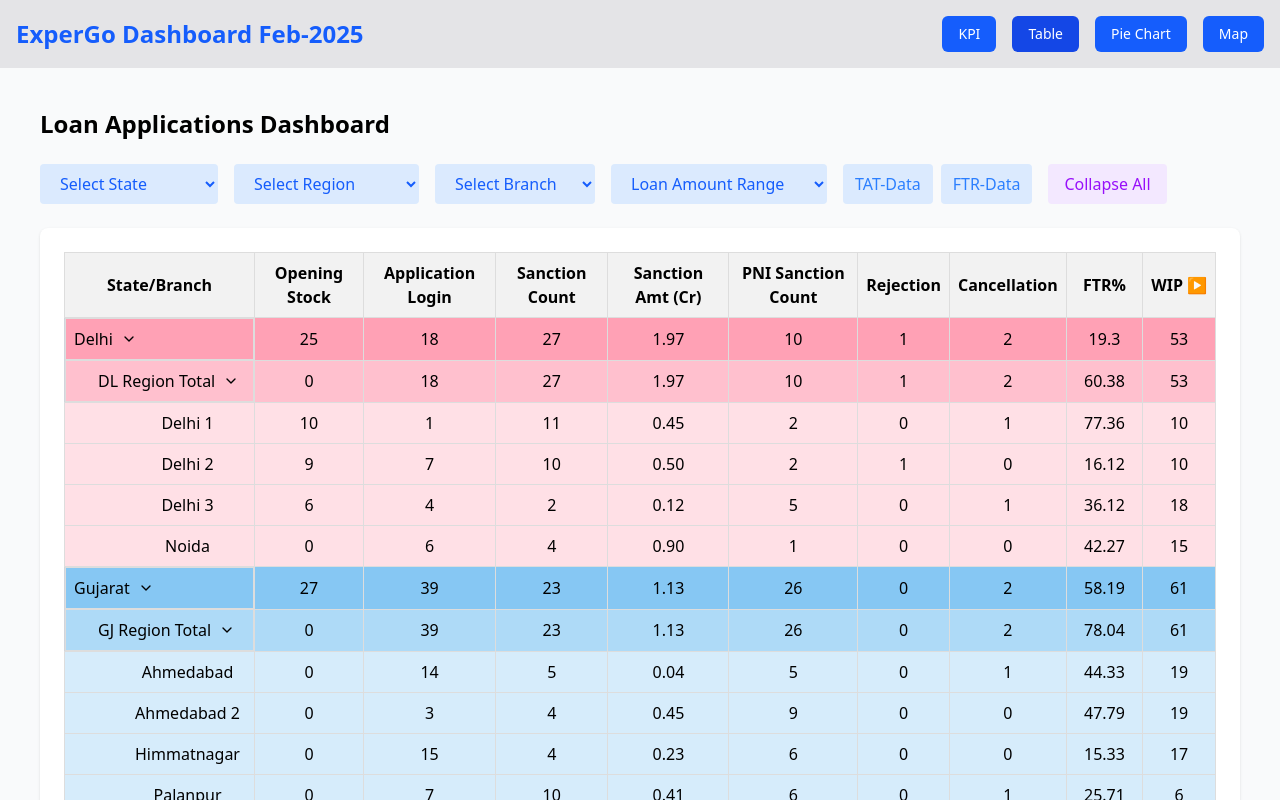
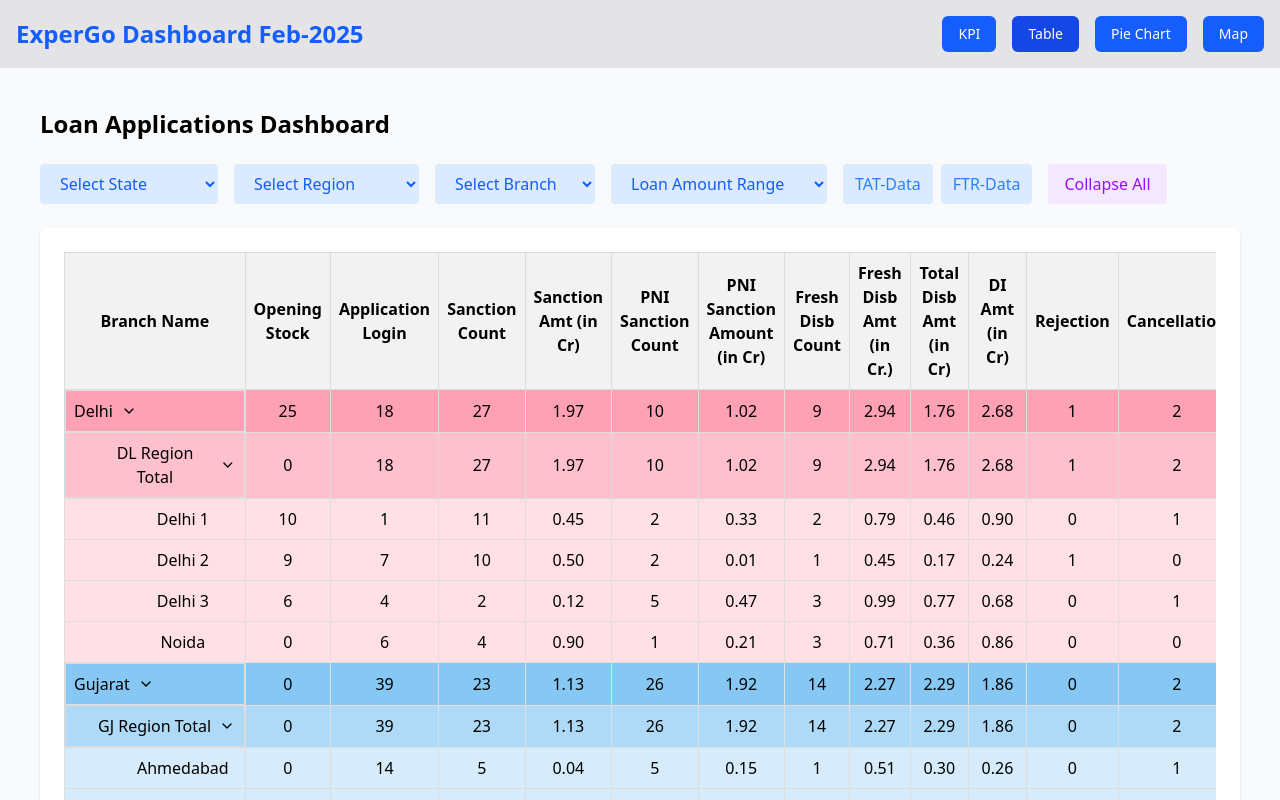
Before and after one commit to Amritesh-Bhardwaj/ExperGO-1, a Next.js app: page /table in a window 1280 px wide. Both pictures are taken after a click on the button "Expand All". Shown: the top 800 px of the page. Built offline with nearby package versions, Linux system fonts and the light colour scheme.

Commit message:
added new columns and fixed filter

```diff
--- a/src/app/(dashboard)/table/page.tsx
+++ b/src/app/(dashboard)/table/page.tsx
@@ -361,10 +361,22 @@ export default function TablePage() {
           options={tableData.tableData
             .filter((s) => !selectedState || s.id === selectedState)
             .flatMap((s) => s.regions.map((r) => ({ id: r.id, name: r.name })))}
-          onChange={(e) => {
-            setSelectedRegion(e.target.value);
-            setSelectedBranch(""); // Clear branch when region changes
-          }}
+            onChange={(e) => {
+              const regionId = e.target.value;
+              setSelectedRegion(regionId);
+              if(regionId) {
+                // Find which state this region belongs to
+                const stateWithRegion = tableData.tableData.find(state =>
+                  state.regions.some(r => r.id === regionId)
+                );
+
+                if (stateWithRegion) {
+                  setSelectedState(stateWithRegion.id);
+                }
+              }
+              setSelectedBranch("");
+            }}
+
         />
 
         <FilterDropdown
@@ -380,7 +392,19 @@ export default function TablePage() {
                 )
             )}
 
-          onChange={(e) => setSelectedBranch(e.target.value)}
+            onChange={(e) => {
+              const branchId = e.target.value;
+              setSelectedBranch(branchId);
+
+              // Auto-update the state and region filters
+              if (branchId) {
+                const branch = allBranches.find(b => b.id === branchId);
+                if (branch) {
+                  setSelectedState(branch.stateId);
+                  setSelectedRegion(branch.regionId);
+                }
+              }
+            }}
         />
 
         <FilterDropdown
--- a/src/app/components/TableComponent.tsx
+++ b/src/app/components/TableComponent.tsx
@@ -429,12 +429,10 @@ const TableComponent = ({
   setExpandedRegions,
   csvData,
 }: TableComponentProps) => {
-  // Add state for Delhi popup
+
   const [showDelhiPopup, setShowDelhiPopup] = useState(false);
-  // Add state to track visibility of workflow columns
   const [showWorkflowColumns, setShowWorkflowColumns] = useState(false);
 
-  // Add this inside the TableComponent function
   const countFilteredApplications = (
     name: string,
     type: "state" | "region" | "branch"
@@ -443,19 +441,18 @@ const TableComponent = ({
 
     return csvData.filter((item) => {
       if (type === "state") {
-        // Count applications where the State matches (case-insensitive)
         return item.State.toLowerCase().includes(name.toLowerCase());
-      } else if (type === "region") {
-        // Count applications where the Branch Name includes the region name
+      }
+      else if (type === "region") {
         return item["Branch Name"].toLowerCase().includes(name.toLowerCase());
-      } else if (type === "branch") {
-        // Count applications where the Branch Name exactly matches the branch
+      }
+      else if (type === "branch") {
         return item["Branch Name"].toLowerCase() === name.toLowerCase();
       }
       return false;
     }).length;
   };
-
+  console.log("Data > ", data.tableData);
   // Find Delhi state and extract its data
   const delhiState = data.tableData.find(
     (state) =>
@@ -554,7 +551,7 @@ const TableComponent = ({
     },
     Uttarakhand: {
       bg: "rgba(180, 140, 100, 0.6)",
-    hover: "rgba(180, 140, 100, 0.7)",
+      hover: "rgba(180, 140, 100, 0.7)",
     },
   };
 
@@ -590,24 +587,23 @@ const TableComponent = ({
       <table className="min-w-full bg-white border border-gray-300">
         <thead>
           <tr className="bg-gray-200 text-center">
-            <th className="py-2 px-4 border-b">State/Branch</th>
+            <th className="py-2 px-4 border-b">Branch Name</th>
             <th className="py-2 px-4 border-b">Opening Stock</th>
             <th className="py-2 px-4 border-b">Application Login</th>
             <th className="py-2 px-4 border-b">Sanction Count</th>
-            <th className="py-2 px-4 border-b">Sanction Amt (Cr)</th>
+            <th className="py-2 px-4 border-b">Sanction Amt (in Cr)</th>
             <th className="py-2 px-4 border-b">PNI Sanction Count</th>
+            <th className="py-2 px-4 border-b">PNI Sanction Amount (in Cr)</th>
+            <th className="py-2 px-4 border-b">Fresh Disb Count</th>
+            <th className="py-2 px-4 border-b">Fresh Disb Amt (in Cr.)</th>
+            <th className="py-2 px-4 border-b">Total Disb Amt (in Cr)</th>
+            <th className="py-2 px-4 border-b">DI Amt (in Cr)</th>
             <th className="py-2 px-4 border-b">Rejection</th>
             <th className="py-2 px-4 border-b">Cancellation</th>
             <th className="py-2 px-4 border-b">FTR%</th>
-            <th
-              className="py-2 px-4 border-b cursor-pointer hover:bg-gray-300 relative"
-              onClick={toggleWorkflowColumns}
-              title={
-                showWorkflowColumns
-                  ? "Click to hide workflow details"
-                  : "Click to show workflow details"
-              }
-            >
+            <th className="py-2 px-4 border-b cursor-pointer hover:bg-gray-300 relative"
+                onClick={toggleWorkflowColumns}
+                title={showWorkflowColumns ? "Click to hide workflow details" : "Click to show workflow details"}>
               WIP
               <span className="ml-1 text-blue-600">
                 {showWorkflowColumns ? "▼" : "▶"}
@@ -615,23 +611,16 @@ const TableComponent = ({
             </th>
             {showWorkflowColumns && (
               <>
-                <th className="py-2 px-4 border-b bg-blue-50">
-                  Pending for allocation by CPA
-                </th>
+                <th className="py-2 px-4 border-b bg-blue-50">Pending for allocation by CPA</th>
                 <th className="py-2 px-4 border-b bg-blue-50">WIP-CPA</th>
-                <th className="py-2 px-4 border-b bg-blue-50">
-                  Sales Tray (Login Acceptance)
-                </th>
-                <th className="py-2 px-4 border-b bg-blue-50">
-                  Credit Pending (DDE & Reco Stage)
-                </th>
-                <th className="py-2 px-4 border-b bg-blue-50">
-                  Sales Tray (DDE & RECO)
-                </th>
+                <th className="py-2 px-4 border-b bg-blue-50">Sales Tray (Login Acceptance)</th>
+                <th className="py-2 px-4 border-b bg-blue-50">Credit Pending (DDE & Reco Stage)</th>
+                <th className="py-2 px-4 border-b bg-blue-50">Sales Tray (DDE & RECO)</th>
               </>
             )}
           </tr>
         </thead>
+
         <tbody>
           {data.tableData.map((state) => (
             <React.Fragment key={state.id}>
@@ -693,18 +682,17 @@ const TableComponent = ({
                   }
                   data-column="openingStock"
                 >
-                  {state.name.toLowerCase().includes("delhi")
-                    ? csvData.filter((item) =>
-                        item.State.toLowerCase().includes("delhi")
-                      ).length
-                    : state.openingStock}
+                  {countFilteredApplications(state.name, "state")}
                 </td>
                 <td className="py-2 px-4 border-b">{state.applicationLogin}</td>
                 <td className="py-2 px-4 border-b">{state.sanctionCount}</td>
-                <td className="py-2 px-4 border-b">
-                  {state.sanctionAmt.toFixed(2)}
-                </td>
+                <td className="py-2 px-4 border-b">{state.sanctionAmt.toFixed(2)}</td>
                 <td className="py-2 px-4 border-b">{state.pniSanctionCount}</td>
+                <td className="py-2 px-4 border-b">{state.pniSanctionAmount?.toFixed(2) || "0.00"}</td>
+                <td className="py-2 px-4 border-b">{state.freshDisbCount || 0}</td>
+                <td className="py-2 px-4 border-b">{state.freshDisbAmt?.toFixed(2) || "0.00"}</td>
+                <td className="py-2 px-4 border-b">{state.totalDisbAmt?.toFixed(2) || "0.00"}</td>
+                <td className="py-2 px-4 border-b">{state.diAmt?.toFixed(2) || "0.00"}</td>
                 <td className="py-2 px-4 border-b">{state.rejection}</td>
                 <td className="py-2 px-4 border-b">{state.cancellation}</td>
                 <td className="py-2 px-4 border-b">{state.ftr}</td>
@@ -771,18 +759,15 @@ const TableComponent = ({
                       <td className="py-2 px-4 border-b">
                         {countFilteredApplications(region.name, "region")}
                       </td>
-                      <td className="py-2 px-4 border-b">
-                        {region.applicationLogin}
-                      </td>
-                      <td className="py-2 px-4 border-b">
-                        {region.sanctionCount}
-                      </td>
-                      <td className="py-2 px-4 border-b">
-                        {region.sanctionAmt.toFixed(2)}
-                      </td>
-                      <td className="py-2 px-4 border-b">
-                        {region.pniSanctionCount}
-                      </td>
+                      <td className="py-2 px-4 border-b">{region.applicationLogin}</td>
+                      <td className="py-2 px-4 border-b">{region.sanctionCount}</td>
+                      <td className="py-2 px-4 border-b">{region.sanctionAmt.toFixed(2)}</td>
+                      <td className="py-2 px-4 border-b">{region.pniSanctionCount}</td>
+                      <td className="py-2 px-4 border-b">{region.pniSanctionAmount?.toFixed(2) || "0.00"}</td>
+                      <td className="py-2 px-4 border-b">{region.freshDisbCount || 0}</td>
+                      <td className="py-2 px-4 border-b">{region.freshDisbAmt?.toFixed(2) || "0.00"}</td>
+                      <td className="py-2 px-4 border-b">{region.totalDisbAmt?.toFixed(2) || "0.00"}</td>
+                      <td className="py-2 px-4 border-b">{region.diAmt?.toFixed(2) || "0.00"}</td>
                       <td className="py-2 px-4 border-b">{region.rejection}</td>
                       <td className="py-2 px-4 border-b">
                         {region.cancellation}
@@ -842,30 +827,19 @@ const TableComponent = ({
                             )
                           }
                         >
-                          <td className="py-2 px-4 border-b pl-16">
-                            {branch.name}
-                          </td>
-                          <td className="py-2 px-4 border-b">
-                            {countFilteredApplications(branch.name, "branch")}
-                          </td>
-                          <td className="py-2 px-4 border-b">
-                            {branch.applicationLogin}
-                          </td>
-                          <td className="py-2 px-4 border-b">
-                            {branch.sanctionCount}
-                          </td>
-                          <td className="py-2 px-4 border-b">
-                            {branch.sanctionAmt.toFixed(2)}
-                          </td>
-                          <td className="py-2 px-4 border-b">
-                            {branch.pniSanctionCount}
-                          </td>
-                          <td className="py-2 px-4 border-b">
-                            {branch.rejection}
-                          </td>
-                          <td className="py-2 px-4 border-b">
-                            {branch.cancellation}
-                          </td>
+                          <td className="py-2 px-4 border-b pl-16">{branch.name}</td>
+                          <td className="py-2 px-4 border-b">{countFilteredApplications(branch.name, "branch")}</td>
+                          <td className="py-2 px-4 border-b">{branch.applicationLogin}</td>
+                          <td className="py-2 px-4 border-b">{branch.sanctionCount}</td>
+                          <td className="py-2 px-4 border-b">{branch.sanctionAmt.toFixed(2)}</td>
+                          <td className="py-2 px-4 border-b">{branch.pniSanctionCount}</td>
+                          <td className="py-2 px-4 border-b">{branch.pniSanctionAmount?.toFixed(2) || "0.00"}</td>
+                          <td className="py-2 px-4 border-b">{branch.freshDisbCount || 0}</td>
+                          <td className="py-2 px-4 border-b">{branch.freshDisbAmt?.toFixed(2) || "0.00"}</td>
+                          <td className="py-2 px-4 border-b">{branch.totalDisbAmt?.toFixed(2) || "0.00"}</td>
+                          <td className="py-2 px-4 border-b">{branch.diAmt?.toFixed(2) || "0.00"}</td>
+                          <td className="py-2 px-4 border-b">{branch.rejection}</td>
+                          <td className="py-2 px-4 border-b">{branch.cancellation}</td>
                           <td className="py-2 px-4 border-b">{branch.ftr}</td>
                           <td className="py-2 px-4 border-b">{branch.wip}</td>
                           {/* Conditionally render workflow columns for branches */}
```
